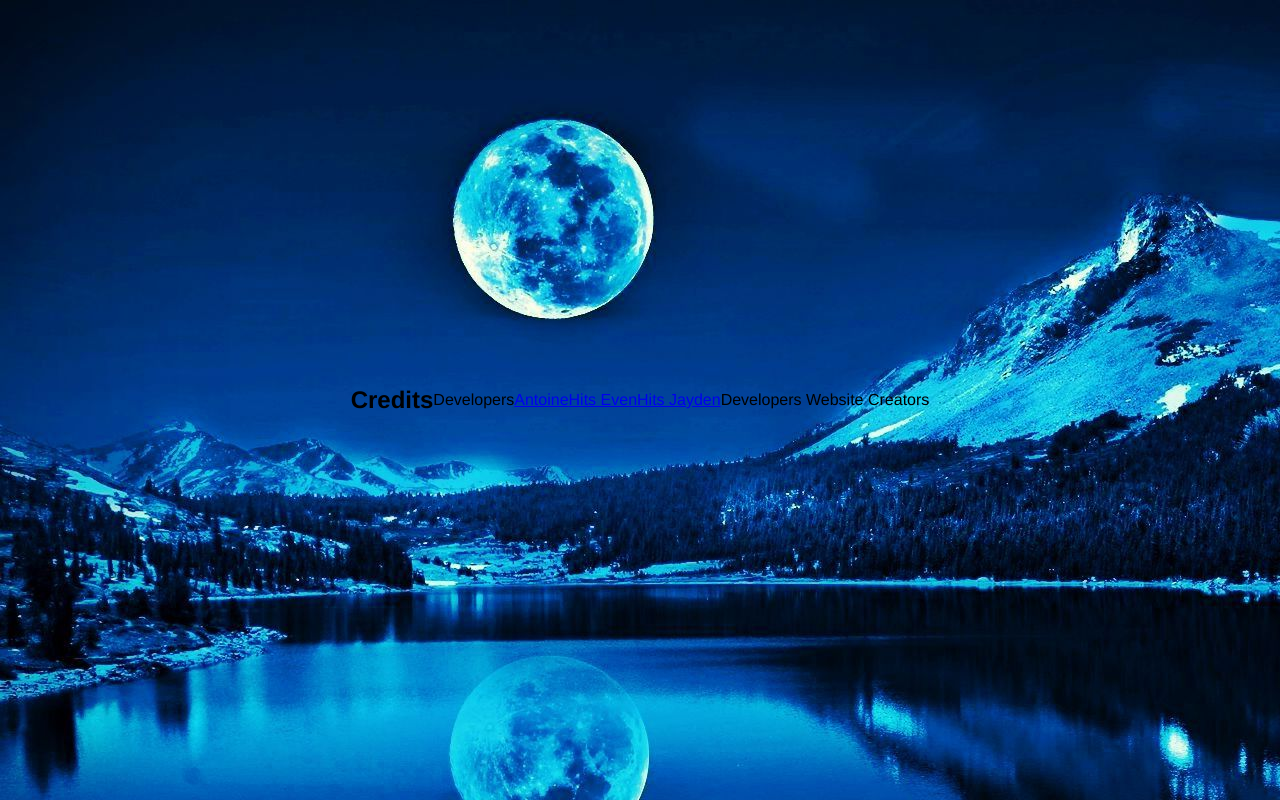
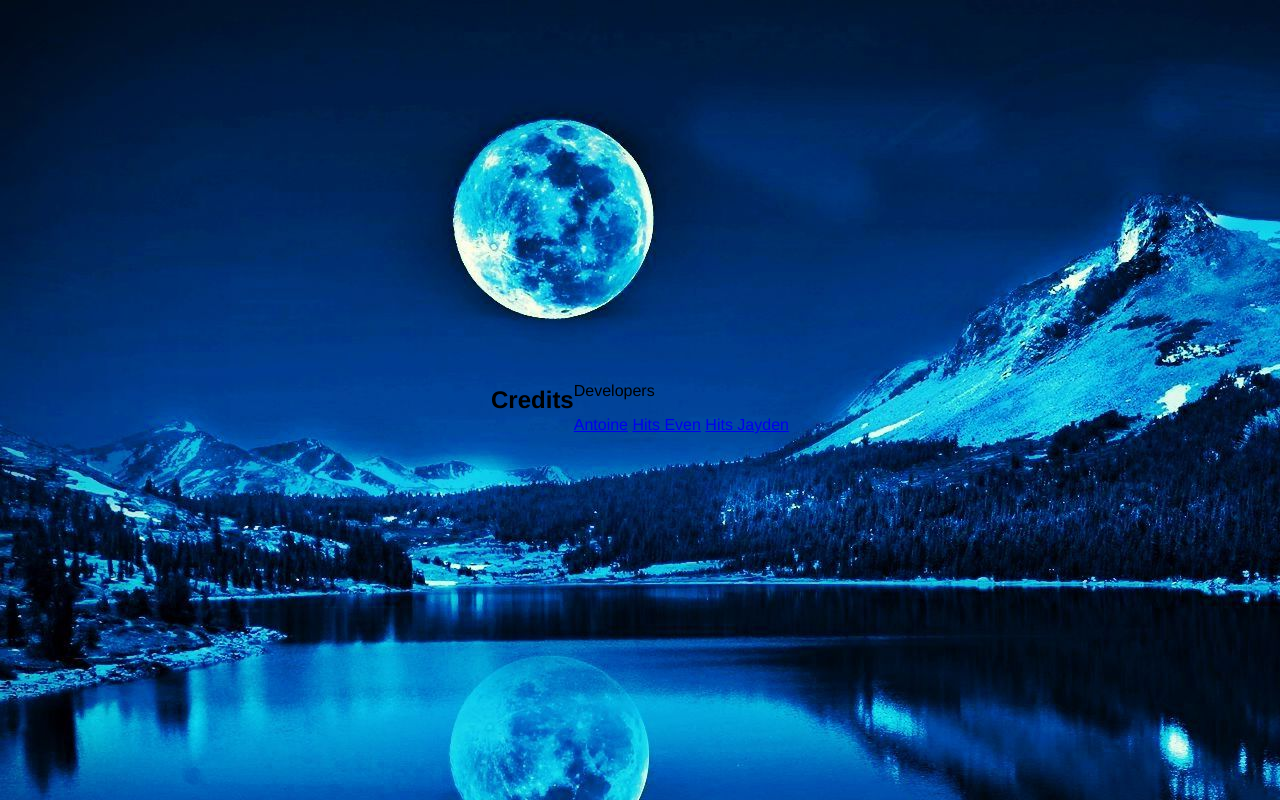
Before and after one commit to HitsJayden/Zax, a plain HTML site: page credits.html in a window 1280 px wide. Drawn offline with Linux system fonts and the light colour scheme.

Commit message:
Update credits.html

```diff
--- a/credits.html
+++ b/credits.html
@@ -4,16 +4,19 @@
     <h2>Credits</h2>
   </head>
 <body>
-  <p>Developers</p>
 
+   <div>
+   <p>Developers</p>
    <a href="url">Antoine</a>
    <a href="url">Hits Even</a>
    <a href="https://www.youtube.com/channel/UC7x5D2gD7Xdh-OWIuGf1q2Q">Hits Jayden</a>
+  </div>
+
+  </body>
+<style>
 
 
-  </body>
+
+
+  </style>
 </html>
-
-Developers
-
-Website Creators
```
